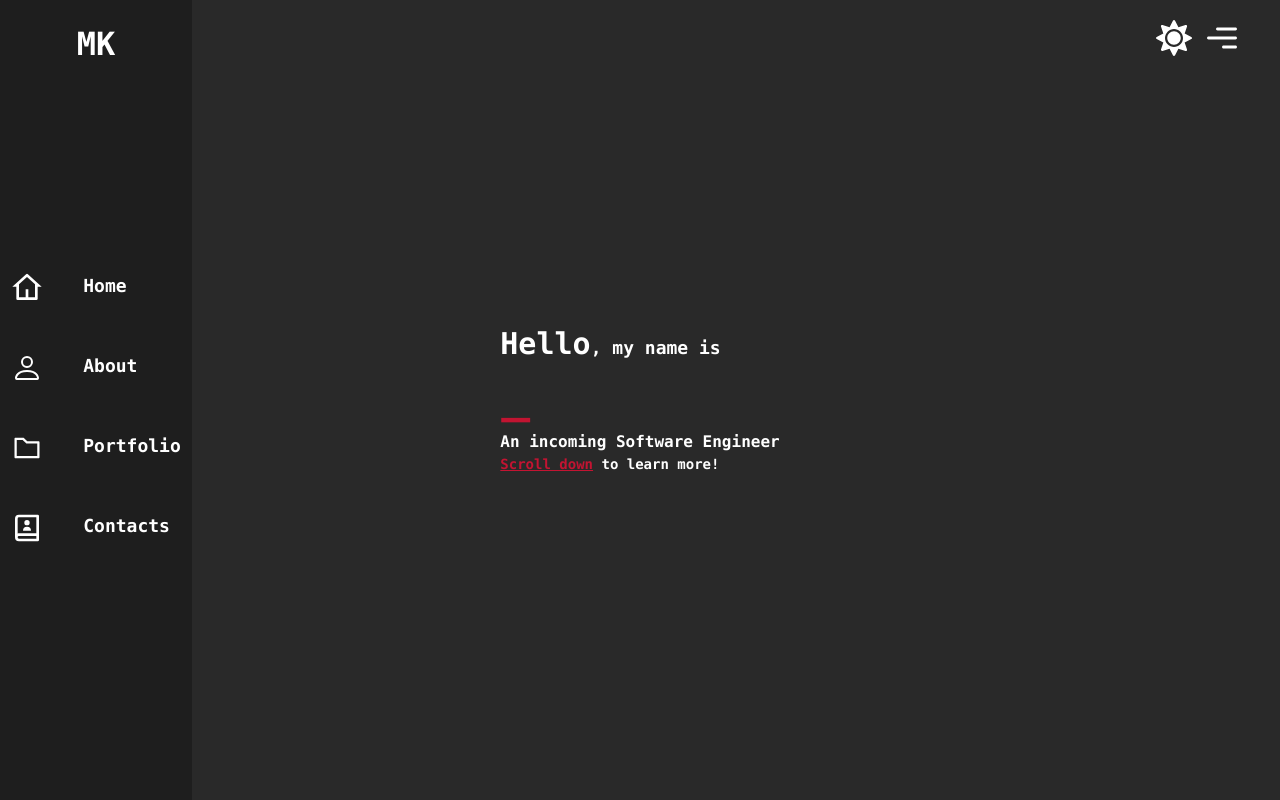
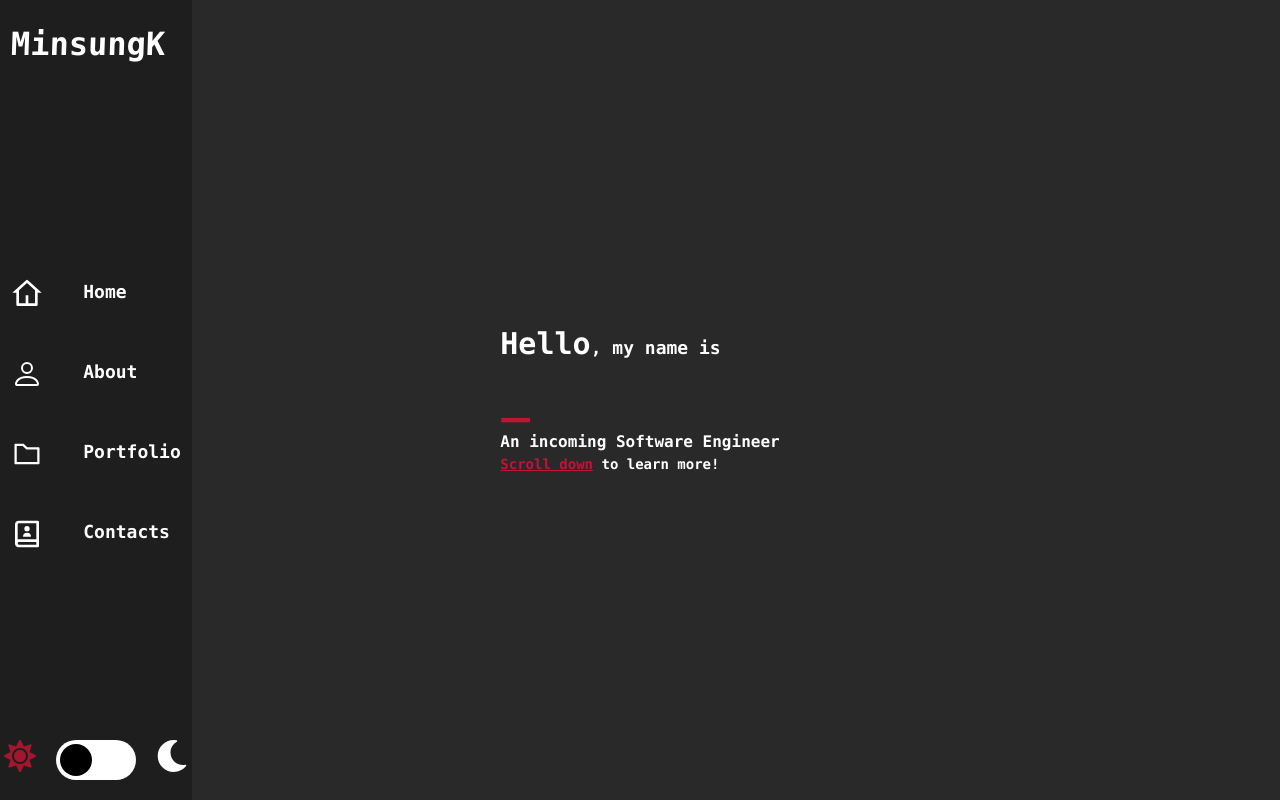
Before and after one commit to kmsungporant/kmsungporant.github.io, a Next.js app: page / in a window 1280 px wide. Built offline with nearby package versions, Linux system fonts and the light colour scheme.

Commit message:
added theme toggle switch

```diff
--- a/components/menuIcon.tsx
+++ b/components/menuIcon.tsx
@@ -1,4 +1,3 @@
-import { AnimatePresence, motion } from "framer-motion";
 import { CgClose, CgMenuRight } from "react-icons/cg";
 import ThemeToggle from "./themetoggle";
 
@@ -12,9 +11,8 @@ const MenuIcon = ({ menuIsOpen, setMenuIsOpen }) => {
     setMenuIsOpen(!menuIsOpen);
   };
   return (
-    <AnimatePresence>
-      <div className="absolute z-50 justify-center">
-        <motion.div className="fixed right-0">
+    <div className="absolute z-50 sm:hidden">
+      <div className="fixed right-0">
         <div className="mt-5 mr-10 text-4xl cursor-pointer ">
           <ThemeToggle menuIsOpen={menuIsOpen} />
           <button
@@ -38,9 +36,11 @@ const MenuIcon = ({ menuIsOpen, setMenuIsOpen }) => {
             )}
           </button>
         </div>
-        </motion.div>
       </div>
-    </AnimatePresence>
+      <div className="absolute mt-5 ml-10 ">
+        <span className="text-4xl font-black text-white ">MinsungK</span>
+      </div>
+    </div>
   );
 };
 
--- a/components/sidebar.tsx
+++ b/components/sidebar.tsx
@@ -9,13 +9,14 @@ import { AiOutlineFolder, AiFillFolderOpen } from "react-icons/ai";
 import { ReactNode, useEffect, useState } from "react";
 import Link from "next/link";
 import { motion } from "framer-motion";
+import ThemeToggle from "./themetoggle";
+import ThemeToggleButton from "./themeToggleButton";
 
 type Props = {
   menuIsOpen: boolean;
-  setMenuIsOpen: (menuIsOpen: boolean) => void;
 };
 
-const Sidebar = () => {
+const Sidebar = ({ menuIsOpen }) => {
   const [isHovering, setIsHovering] = useState(false);
 
   const icons: {
@@ -51,15 +52,21 @@ const Sidebar = () => {
   ];
 
   return (
+    <div className="hidden sm:block">
+      <div className="">
         <motion.div
           className="fixed z-50 flex justify-center h-full text-white bg-DarkGray"
-      animate={isHovering ? { width: "30vw" } : { width: "15vw" }}
+          animate={isHovering ? { width: "15vw" } : { width: "6vw" }}
+          onMouseEnter={() => setIsHovering(true)}
+          onMouseLeave={() => setIsHovering(false)}
         >
           <div className="flex h-full">
             <div className="flex flex-col text-[2rem] ">
               <div className="font-black grow">
                 {isHovering ? (
-              <div className="flex justify-start p-5 -skew-x-2">MinsungK</div>
+                  <div className="flex justify-start p-5 -skew-x-2">
+                    MinsungK
+                  </div>
                 ) : (
                   <div className="flex justify-center p-5 ">MK</div>
                 )}
@@ -71,14 +78,14 @@ const Sidebar = () => {
                       <div key={i}>
                         <Link href={icon.location} passHref>
                           <a className="flex w-full bg-transparent hover:bg-WitchingHourLight rounded-xl">
-                        <div className="mx-5 my-6 rounded-lg">{icon.icon}</div>
+                            <div className="mx-5 my-6 rounded-lg">
+                              {icon.icon}
+                            </div>
                             {isHovering ? (
-                          <div className="mx-5 my-6 text-lg ">{icon.name}</div>
-                        ) : (
-                          <div className="hidden my-6 text-lg xl:block xl:mx-5 ">
+                              <div className="mx-5 my-6 text-lg ">
                                 {icon.name}
                               </div>
-                        )}
+                            ) : null}
                           </a>
                         </Link>
                       </div>
@@ -86,27 +93,18 @@ const Sidebar = () => {
                   </div>
                 </div>
               </div>
-          <div className="hidden md:block xl:hidden">
-            <div className="flex justify-center m-5 font-black cursor-pointer hover:text-WitchingHourLight">
-              {isHovering ? null : (
-                <BsArrowRightSquare
-                  className=""
-                  onClick={() => setIsHovering(true)}
-                />
+              <div className="flex justify-center mb-5 ">
+                {isHovering ? (
+                  <ThemeToggleButton />
+                ) : (
+                  <ThemeToggle menuIsOpen={menuIsOpen} />
                 )}
-              {isHovering ? (
-                <div className="text-lg " onClick={() => setIsHovering(false)}>
-                  Close
-                </div>
-              ) : null}
-            </div>
-          </div>
-          <div className="block md:hidden xl:block">
-            <div className="flex justify-center p-4 m-5 font-black cursor-pointer hover:text-WitchingHourLight"></div>
               </div>
             </div>
           </div>
         </motion.div>
+      </div>
+    </div>
   );
 };
 
--- /dev/null
+++ b/components/themeToggleButton.tsx
@@ -0,0 +1,57 @@
+import { useTheme } from "next-themes";
+import { useEffect, useState } from "react";
+import { FaMoon, FaSun } from "react-icons/fa";
+
+const ThemeToggleButton = () => {
+  const [toggleSwitch, setToggleSwitch] = useState(false);
+  const { theme, setTheme } = useTheme();
+
+  useEffect(() => {
+    if (theme === "light") {
+      setToggleSwitch(true);
+    }
+  }, [theme]);
+
+  const toggleSwitchHandler = () => {
+    if (toggleSwitch === false) {
+      setToggleSwitch(true);
+      setTheme("light");
+    } else {
+      setToggleSwitch(false);
+      setTheme("dark");
+    }
+  };
+
+  return (
+    <div className="">
+      <div className="flex flex-row">
+        <FaSun
+          className={
+            toggleSwitch
+              ? null
+              : "dark:text-NavyBlueLight/80 text-WitchingHourLight/80"
+          }
+        />
+        <button
+          className="w-20 h-10 mx-5 bg-white rounded-full"
+          onClick={toggleSwitchHandler}
+        >
+          {toggleSwitch ? (
+            <div className="w-2/5 ml-10 bg-black rounded-full h-4/5"></div>
+          ) : (
+            <div className="w-2/5 ml-1 bg-black rounded-full h-4/5"></div>
+          )}
+        </button>
+        <FaMoon
+          className={
+            toggleSwitch
+              ? "dark:text-NavyBlueLight/80 text-WitchingHourLight/80"
+              : null
+          }
+        />
+      </div>
+    </div>
+  );
+};
+
+export default ThemeToggleButton;
--- a/components/themetoggle.tsx
+++ b/components/themetoggle.tsx
@@ -32,7 +32,7 @@ const ThemeToggle = ({ menuIsOpen }) => {
           : "text-white dark:text-black dark:hover:text-NavyBlueLight/80 hover:text-WitchingHourLight/80"
       }
     >
-      <div className="transition-colors ">
+      <div className="text-white">
         <FaSun className="block dark:hidden" />
         <FaMoon className="hidden dark:block" />
       </div>
--- a/pages/index.tsx
+++ b/pages/index.tsx
@@ -21,7 +21,7 @@ export default function Home() {
         <title>MinsungK</title>
         <link rel="icon" href="/device.svg" />
       </Head>
-      <Sidebar />
+      <Sidebar menuIsOpen={menuIsOpen} />
       <Menu menuIsOpen={menuIsOpen} setMenuIsOpen={setMenuIsOpen} />
       <MenuIcon menuIsOpen={menuIsOpen} setMenuIsOpen={setMenuIsOpen} />
       <Template>
```
Lines whose indentation alone changed are shown as unchanged.
